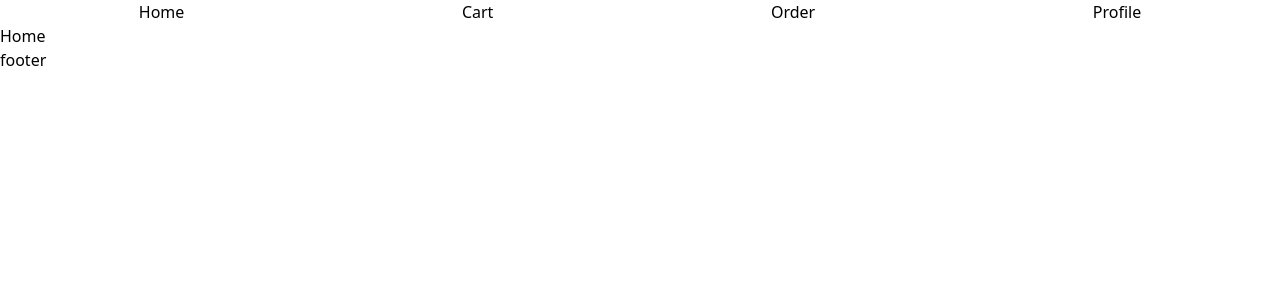
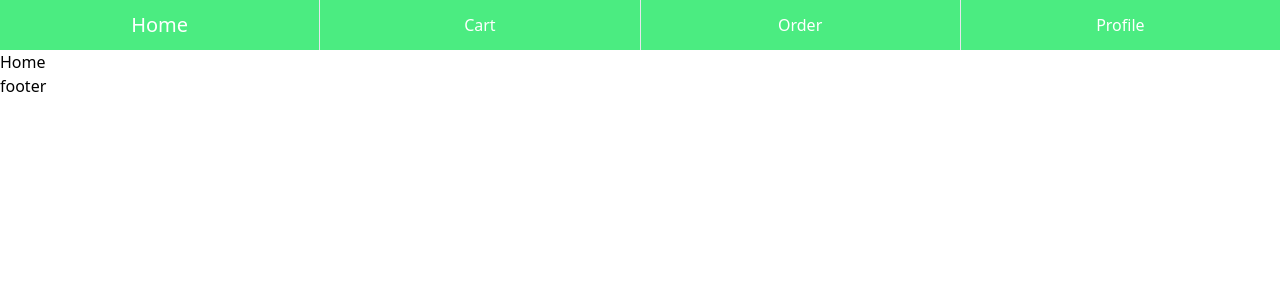
Before and after one commit to LeCheWang/food-order-client, a React (Create React App) app: page / in a window 1280 px wide. Shown: the top 300 px of the page. Built offline with nearby package versions, Linux system fonts and the light colour scheme.

Commit message:
css for menu

```diff
--- a/src/app/components/menu/menu.component.jsx
+++ b/src/app/components/menu/menu.component.jsx
@@ -4,11 +4,11 @@ function Menu(){
   const navigate = useNavigate();
 
   return (
-    <ul className="flex justify-around">
-      <li onClick={() => navigate("/")}>Home</li>
-      <li onClick={() => navigate("/cart")}>Cart</li>
-      <li onClick={() => navigate("/order")}>Order</li>
-      <li onClick={() => navigate("/profile")}>Profile</li>
+    <ul className="flex text-center justify-around bg-[#4bec81] h-[50px] leading-[50px] text-white cursor-pointer">
+      <li className="flex-1 transition-all border-r hover:text-[20px]" onClick={() => navigate("/")}>Home</li>
+      <li className="flex-1 transition-all border-r hover:text-[20px]" onClick={() => navigate("/cart")}>Cart</li>
+      <li className="flex-1 transition-all border-r hover:text-[20px]" onClick={() => navigate("/order")}>Order</li>
+      <li className="flex-1 transition-all hover:text-[20px]" onClick={() => navigate("/profile")}>Profile</li>
     </ul>
   )
 }
```
